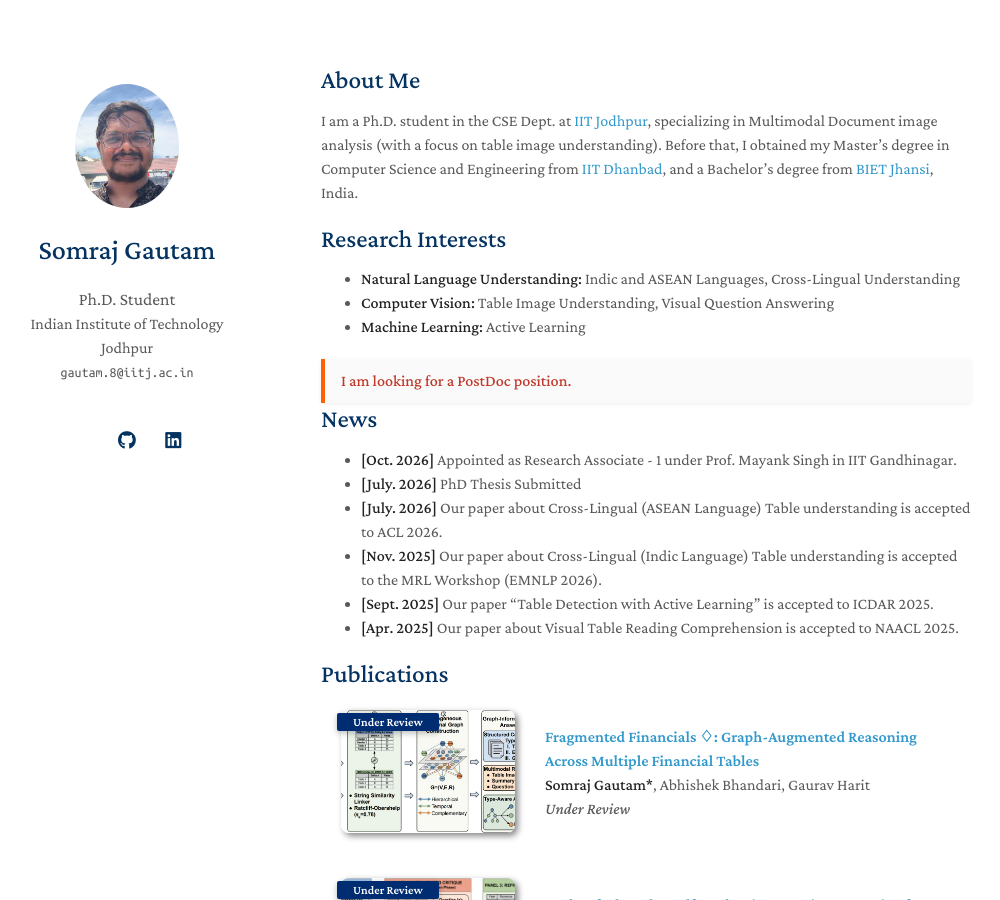
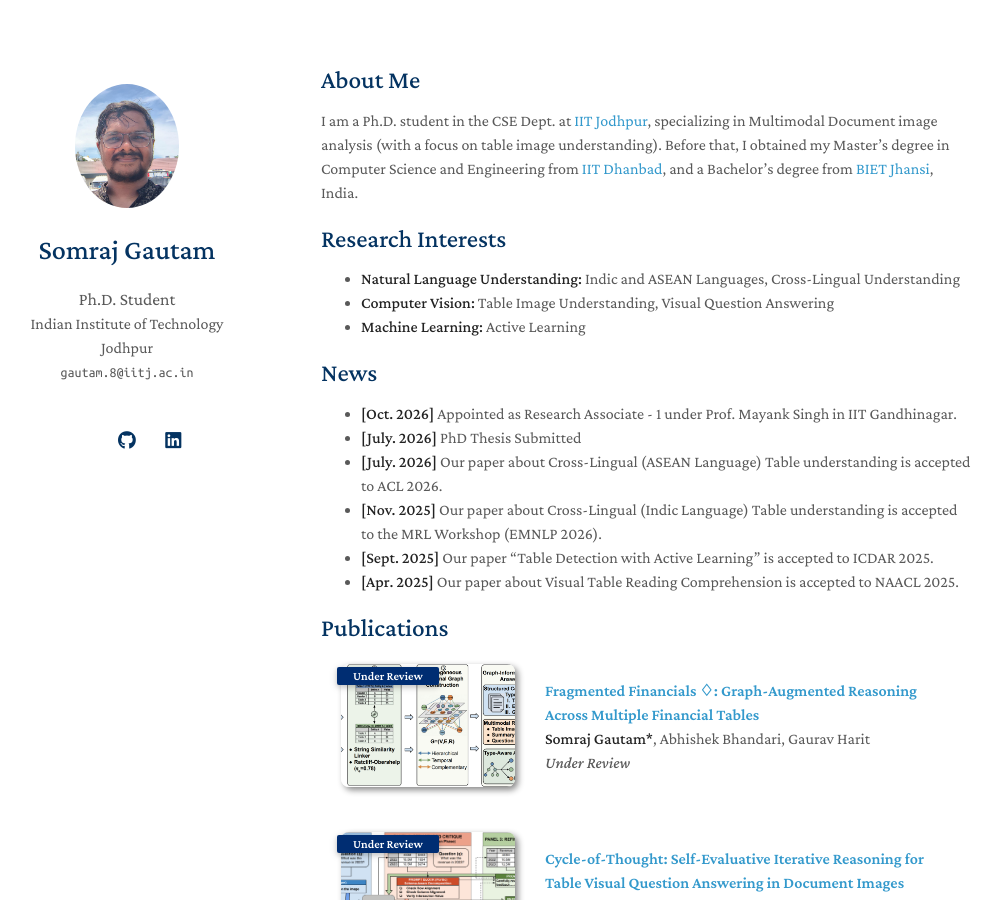
Before and after one commit to somrajgautam/somrajgautam.github.io, a Jekyll site: the page built from index.md, in a window 1280 px wide and 900 px high. Shown: the whole window, without its empty margins (149-1149 px from the left). Built offline with Jekyll 4.4.1, drawn with Linux system fonts in a browser that asks for light colours; a style sheet for code colours, icons or effects is not loaded; our own code applies the rules of GitHub Pages for plain Markdown files.

Commit message:
Update index.md

```diff
--- a/index.md
+++ b/index.md
@@ -12,9 +12,9 @@ I am a Ph.D. student in the CSE Dept. at [IIT Jodhpur](https://iitj.ac.in/), spe
 - **Computer Vision:** Table Image Understanding, Visual Question Answering
 - **Machine Learning:** Active Learning
 
-<div style="border-left: 4px solid #FF5F05; padding: 10px 16px; background-color: #fafafa; color: #333; border-radius: 0 4px 4px 0; box-shadow: 0 1px 4px rgba(0,0,0,0.07);">
+<!-- <div style="border-left: 4px solid #FF5F05; padding: 10px 16px; background-color: #fafafa; color: #333; border-radius: 0 4px 4px 0; box-shadow: 0 1px 4px rgba(0,0,0,0.07);">
 <strong style="color:#c0392b;"> I am looking for a PostDoc position.</strong>
-</div>
+</div> -->
 
 ## News
 
```
